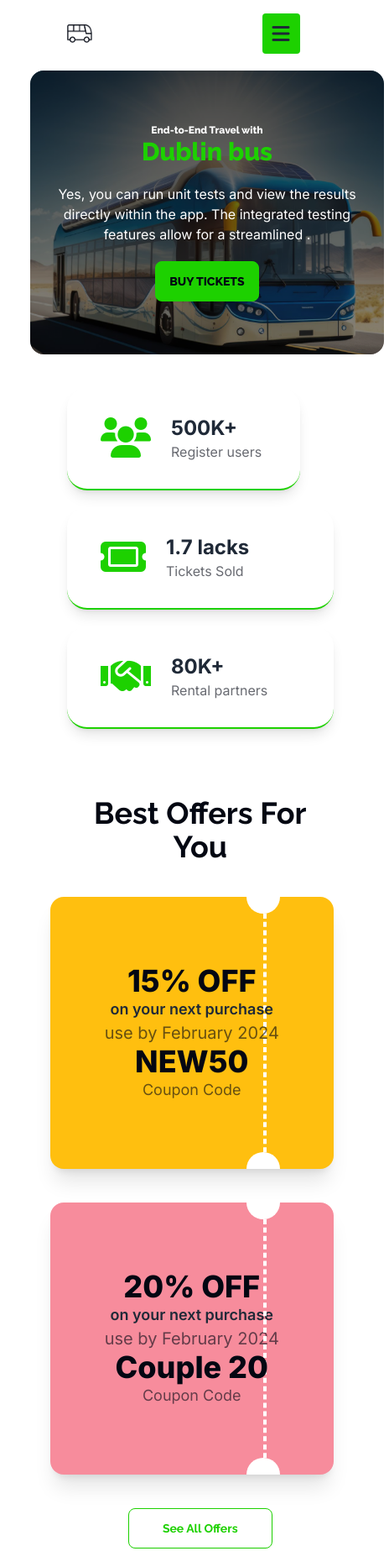
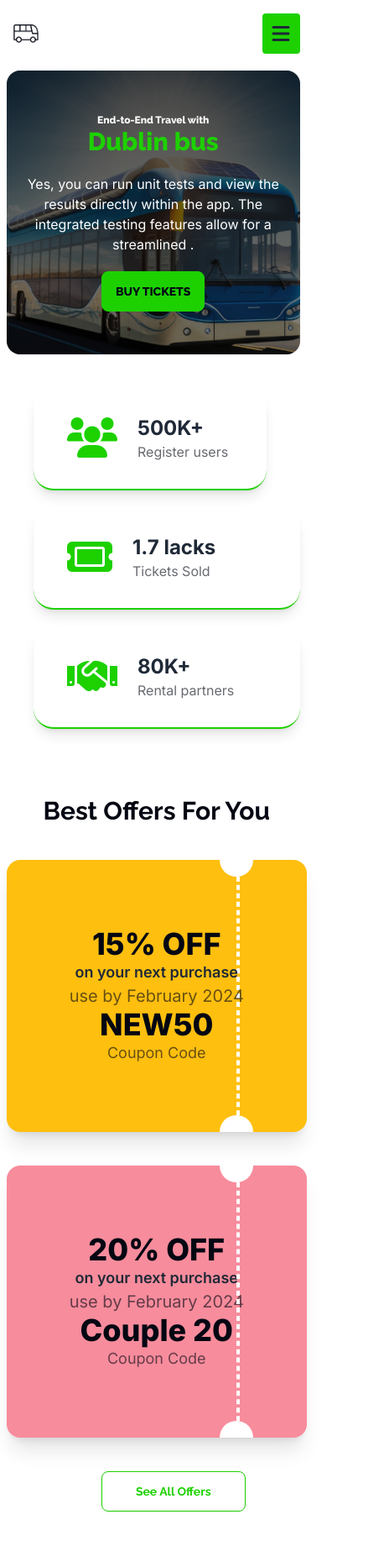
Before and after one commit to MahdiHassanGo/Smart-Ticketing, a plain HTML site: page app.html in a window 390 px wide. Shown: the top 1847 px of the page at 84% size, 464 px wide, since content can reach past the window. Drawn offline with nearby package versions, Linux system fonts and the light colour scheme.

Commit message:
making responsive fully done2

```diff
--- a/app.html
+++ b/app.html
@@ -52,12 +52,12 @@
 }
     </style>
 </head>
-<body class="font-RaleWay scroll-smooth ">
+<body class="font-RaleWay scroll-smooth max-w-full ">
     <!-- Header Section content -->
     <header class="w-11/12  lg:mx-auto ">
         <!-- Navigation Menu Content -->
         <nav class="flex justify-between items-center py-4 relative mx-auto gap-10 lg:gap-0">
-            <div class="ml-20  lg:ml-0">
+            <div class="mx-4 lg:ml-0">
                 <img width="30" src="./images/bus-logo.png" alt="" />
             </div>
             <ul class="sm:flex hidden gap-5">
@@ -110,10 +110,10 @@
             </ul>
         </nav>
         <!-- Home Banner content -->
-        <section id="banner-section" class="my-1 ml-9 lg:ml-0 lg:my-5 z-0">
+        <section id="banner-section" class="my-1 ml-2 lg:ml-0 lg:my-5 z-0">
             <!-- Slide 01 -->
             <div
-                class="bg-banner overflow-hidden h-[40vh] w-[50vh] lg:h-[75vh] lg: min-w-full bg-center bg-no-repeat bg-cover rounded-2xl relative">
+                class="bg-banner overflow-hidden h-[40vh] w-[30vh] lg:h-[75vh] lg: min-w-full bg-center bg-no-repeat bg-cover rounded-2xl relative">
                 <div class="absolute top-0 left-0 w-full h-full bg-black/45"></div>
 
                 <div class="w-full h-full flex flex-col justify-center items-center absolute top-0 left-0 z-20">
@@ -153,7 +153,7 @@
     <main class="mt-10 ">
         <!-- statistics section start -->
         <section id="statistics"
-            class=" grid lg:grid-cols-3 md:grid-cols-2 grid-cols-1 gap-5 lg:w-9/12 w-11/12  ml-20  lg:ml-40  sm:-mt-20  ">
+            class=" grid lg:grid-cols-3 md:grid-cols-2 grid-cols-1 gap-5 lg:w-9/12 w-11/12  ml-10  lg:ml-40  sm:-mt-20  ">
             <!-- Card One -->
             <div
                 class="flex items-center gap-6 border-b-2 border-primary px-10 py-8 rounded-3xl shadow-lg bg-white z-[1] mr-20 lg:mr-0 ">
@@ -191,15 +191,15 @@
         </section>
 
         <!-- Coupon Section Start -->
-        <section id="coupon-section" class="my-20 ml-10  w-11/12 mx-auto">
+        <section id="coupon-section" class="my-20 ml-2  w-11/12 mx-auto">
             <!-- section heading -->
             <div id="section-heading" class="text-center">
-                <h3 class="sm:text-5xl text-4xl font-bold text-secondary capitalize ml-10 lg:ml-0">
+                <h3 class="text-3xl sm:text-4xl lg:text-5xl font-bold text-secondary capitalize mx-auto">
                     Best Offers for you
                 </h3>
             </div>
             <!-- coupon cards -->
-            <div class="grid  lg:grid-cols-2 gap-10 my-10 ml-5 lg:ml-0 ">
+            <div class="grid grid-cols-1 lg:grid-cols-2 gap-10 my-10 mx-auto ">
                 <div
                     class="bg-couponOne px-30 py-20 lg:px-14 lg:py-10 rounded-2xl shadow-xl flex sm:flex-row flex-col justify-between items-center font-Inter relative overflow-hidden">
                     <div class="z-10">
@@ -260,7 +260,7 @@
 
         <!-- Services Section Start -->
          <div class="">
-            <section class="bg-mobileMenu w-[50vh] lg:min-w-full py-20 rounded-t-3xl border-t-2 border-primary  ml-5 lg:ml-0">
+            <section class="bg-mobileMenu w-full lg:min-w-full py-20 rounded-t-3xl border-t-2 border-primary mx-auto">
                 <!-- section heading -->
                 <div id="section-heading" class="text-center">
                     <h3 class="lg:text-5xl md:text-4xl text-3xl font-bold text-secondary capitalize">
@@ -274,7 +274,7 @@
                 <!-- Current available Bus Services -->
                 <section class="w-11/12 mx-auto my-10">
                     <div
-                        class="bg-white   w-[50vh] lg:min-w-full sm:px-8 px-4 py-10 rounded-2xl shadow-sm font-Inter relative overflow-hidden grid sm:grid-cols-3 sm:gap-20 gap-10 justify-center items-center">
+                        class="bg-white w-full lg:min-w-full sm:px-8 px-4 py-10 rounded-2xl shadow-sm font-Inter relative overflow-hidden grid grid-cols-1 sm:grid-cols-3 sm:gap-20 gap-10 justify-center items-center">
                         <div class="sm:col-span-2">
                             <div
                                 class="flex sm:flex-row flex-col justify-center sm:justify-between items-center sm:gap-0 gap-10">
@@ -318,7 +318,7 @@
                             </div>
                         </div>
                         <div class="flex sm:justify-evenly justify-center text-center items-center col-span-1">
-                            <div class="sm:flex hidden flex-col items-center justify-between h-full overflow-hidden">
+                            <div class="flex flex-col items-center justify-between h-full overflow-hidden sm:hidden lg:flex">
                                 <span class="bg-mobileMenu inline-block w-10 h-10 rounded-full absolute -top-5 z-20"></span>
                                 <span
                                     class="border-primary border-dashed inline-block border-r-2 h-full absolute top-0"></span>
@@ -686,8 +686,8 @@
 
     </main>
 
-    <footer class="bg-secondary text-white  w-[55vh] lg:min-w-full">
-        <div class="w-[44vh]  lg:min-w-full  mx-auto py-20 px-4"> <!-- Changed to full width and added padding -->
+    <footer class="bg-secondary text-white w-full">
+        <div class=" w-full mx-auto py-10 px-4 sm:py-20"> <!-- Changed to full width and added padding -->
             <div class="flex sm:flex-row flex-col sm:gap-0 gap-5 justify-between items-center">
                 <div class="text-center sm:text-left">
                     <div class="flex sm:justify-start justify-center items-center text-3xl font-semibold capitalize mr-10 lg:mr-0">
```
